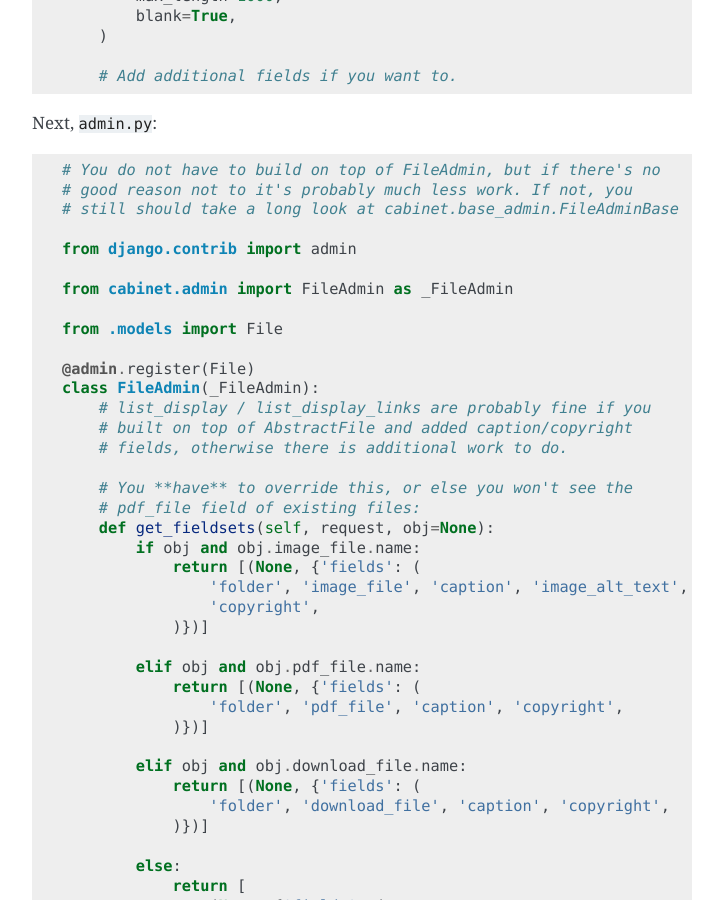
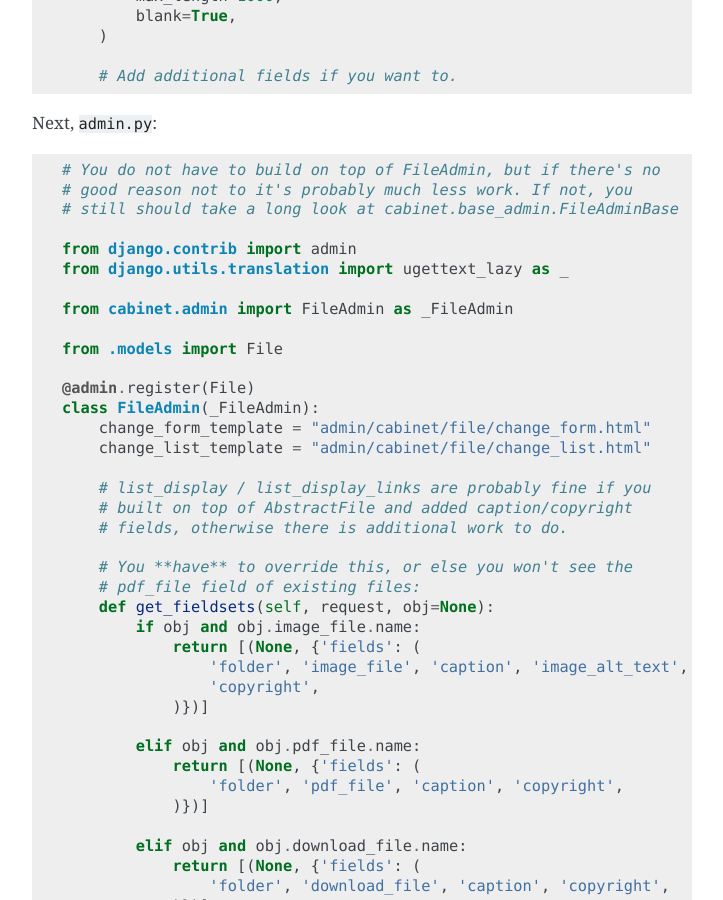
Before and after one commit to feincms/django-cabinet, a Sphinx documentation site: the page built from docs/index.rst, in a window 1280 px wide and 900 px high, scrolled down 3669 px. Shown: the whole window, without its empty margins (388-1111 px from the left). Built offline with Sphinx 7.4.7, drawn with Linux system fonts in a browser that asks for light colours; the version number could not be read and is left out.

Commit message:
Add a missing import to the custom FileAdmin example and specify templates

```diff
--- a/docs/index.rst
+++ b/docs/index.rst
@@ -113,6 +113,7 @@ Next, ``admin.py``::
     # still should take a long look at cabinet.base_admin.FileAdminBase
 
     from django.contrib import admin
+    from django.utils.translation import ugettext_lazy as _
 
     from cabinet.admin import FileAdmin as _FileAdmin
 
@@ -120,6 +121,9 @@ Next, ``admin.py``::
 
     @admin.register(File)
     class FileAdmin(_FileAdmin):
+        change_form_template = "admin/cabinet/file/change_form.html"
+        change_list_template = "admin/cabinet/file/change_list.html"
+
         # list_display / list_display_links are probably fine if you
         # built on top of AbstractFile and added caption/copyright
         # fields, otherwise there is additional work to do.
```
